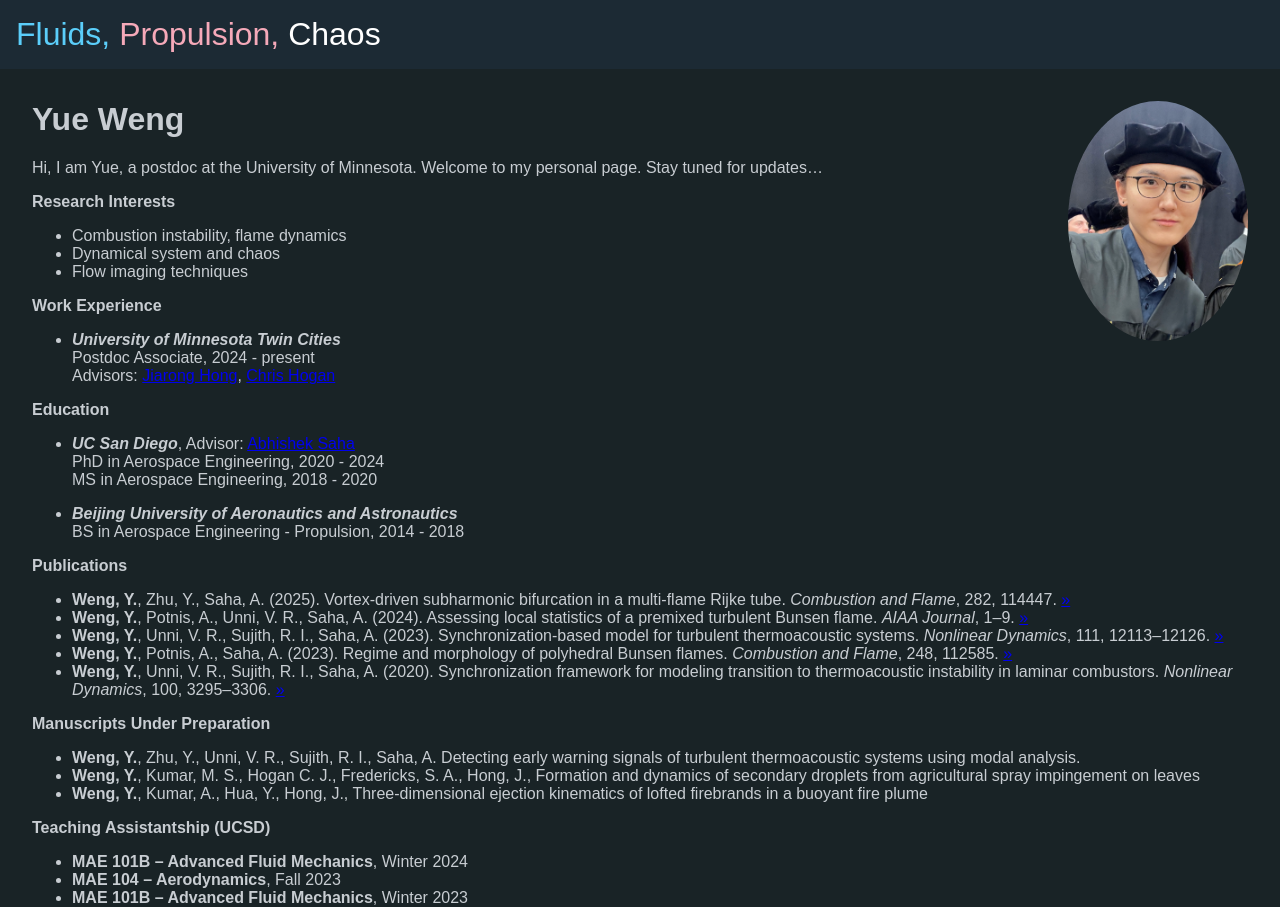
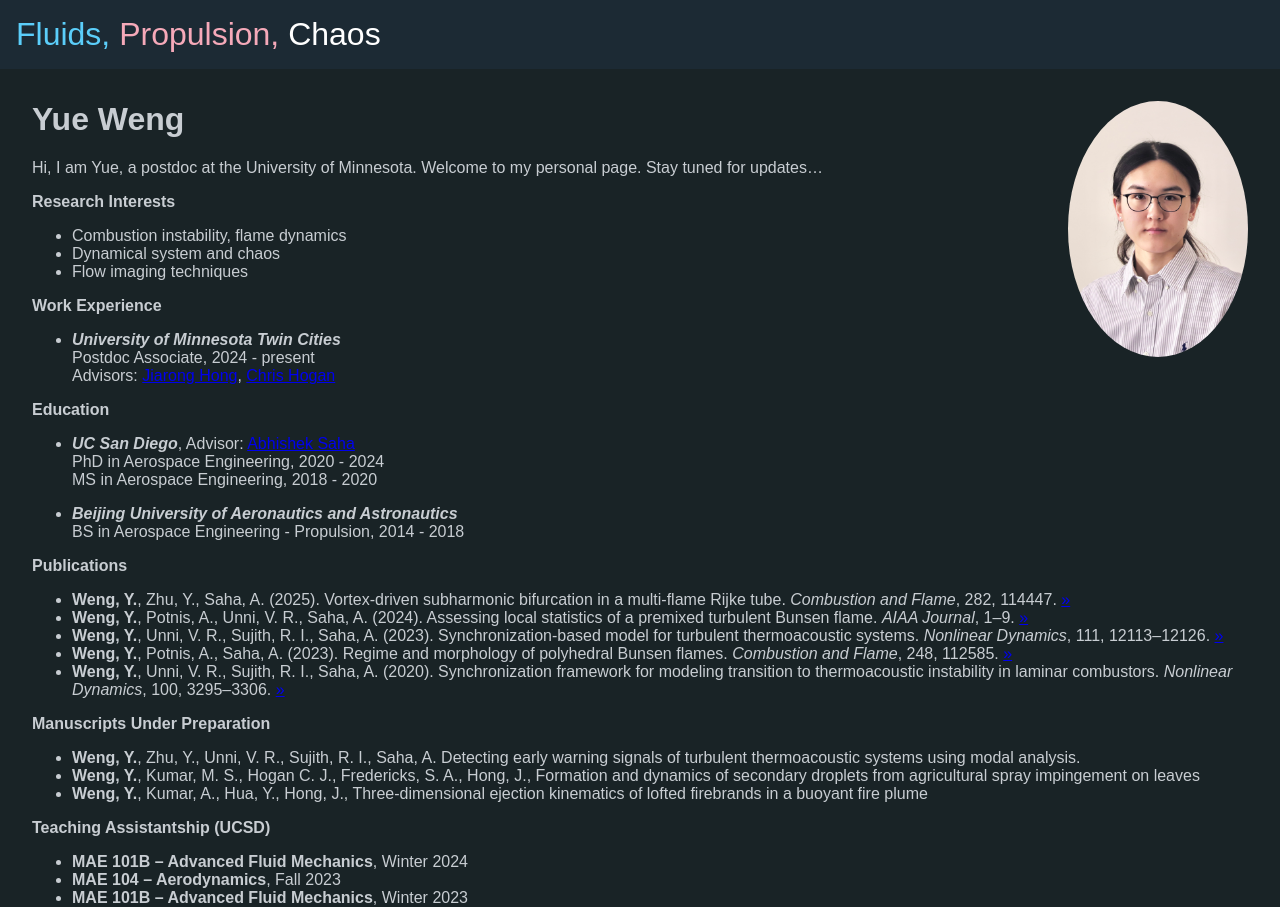
Before and after one commit to weng-yue/weng-yue.github.io, a Jekyll site: the page built from index.md, in a window 1280 px wide. Shown: the top 907 px of the page. Built offline with Jekyll 4.4.1, drawn with Linux system fonts in a browser that asks for light colours.

Commit message:
photo updated

```diff
--- a/index.md
+++ b/index.md
@@ -4,7 +4,7 @@
 ---
 <link rel="stylesheet" href="/assets/css/custom.css">
 
-# <span style="margin-top: 0;">Yue Weng</span> <img src="/resources/pic_25.jpg" alt="Yue" align="right" width="180" style="border-radius:50%;">
+# <span style="margin-top: 0;">Yue Weng</span> <img src="/resources/pic_25_2.jpg" alt="Yue" align="right" width="180" style="border-radius:50%;">
 Hi, I am Yue, a postdoc at the University of Minnesota. Welcome to my personal page. Stay tuned for updates...
 
 **Research Interests**
@@ -54,5 +54,5 @@
 
 <div class="centered-img">
 <p><strong>Meet Perry, my chief slacking consultant</strong></p>
- <img src="resources/perry_compressed.gif" width="600">
+ <img src="resources/perry_compressed.gif" width="400">
 </div>
```
Also changed, not shown: resources/pic_25_2.jpg (added), 1 other file.
